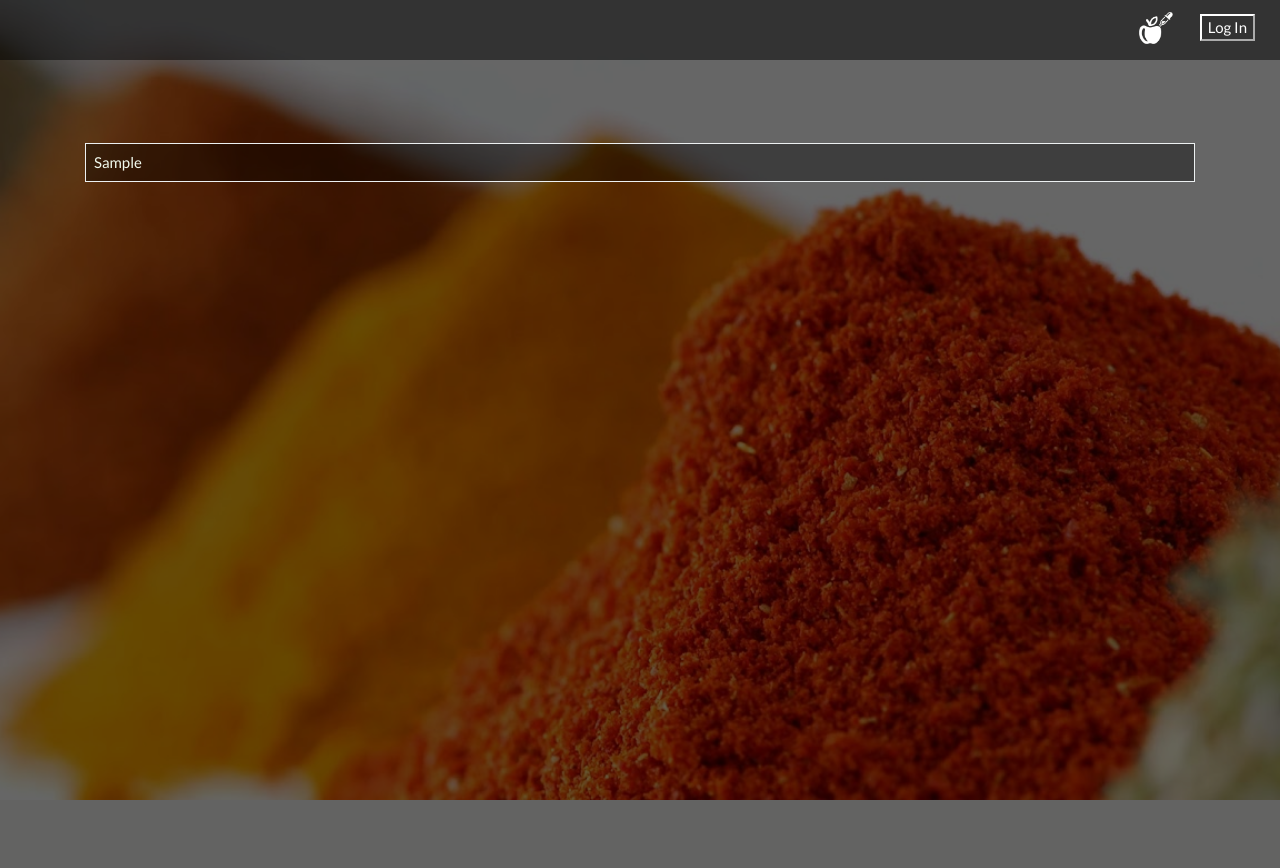
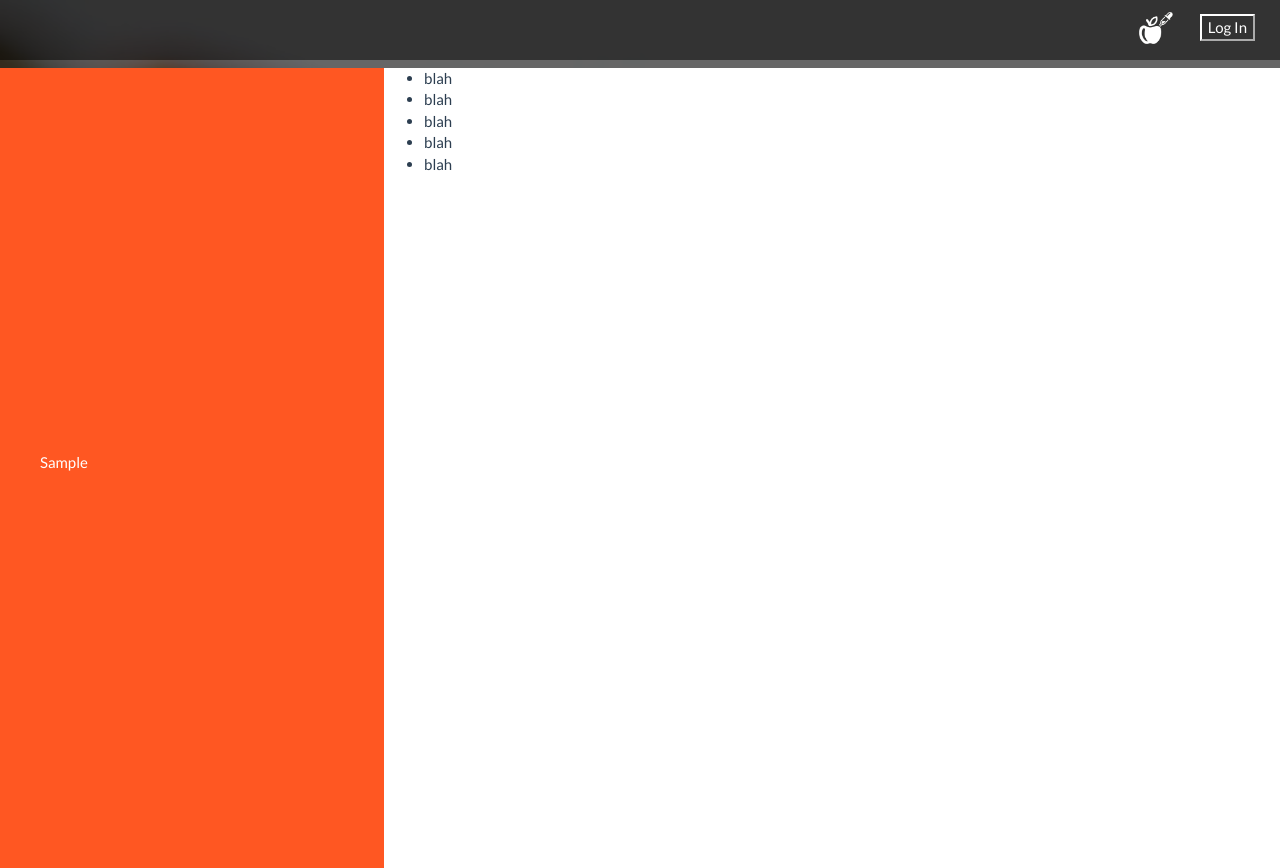
Before and after one commit to gkmarsella/Additives, a Flask app: template templates/results.html in a window 1280 px wide. Before the commit the page ends 800 px from the top, so only its background shows below. Run offline with Flask 2, Linux system fonts and the light colour scheme; the template is opened without the code that fills it: most values are stand-ins (such as "Sample title", 1, 10 or a date in 2020); some libraries are stand-ins or nearby versions.

Commit message:
rearranged results page to use columns instead of tables

```diff
--- a/static/style.css
+++ b/static/style.css
@@ -1,83 +1,43 @@
 body {
 	background-color: #ecf0f1;
+	height: 100%;
 }
 
-.foodimage {
-	display: none;
+/*Results Page*/
+
+#result-box {
+	display: flex;
 }
 
-.foodname:hover{
-	cursor: pointer;
+/*Products Column*/
+
+#products-box {
+	display: flex;
+	height: 100vh;
+	background-color: #ff5722;
+	color: white;
+	width: 30%;
+	margin-top: 5.3%;
 }
 
-.rows:hover {
-	color: #d4dbff;
-	cursor: pointer;
+#products {
+	list-style: none;
+	display: flex;
+	flex-direction: column;
+	justify-content: space-around;
 }
 
-.rows {
-	background-color: rgba(9, 13, 16, 0.47);
-	color: #F1FAEE;
+/*Ingredients Column*/
+
+#ingredient-box{
+	background-color: white;
+	height: 100vh;
+	width: 70%;
+	margin-top: 5.3%;
 }
 
-.brand-name-desc {
-	background-color: #2c3e50;
-	color: #ffffff;
-}
 
-a {
-	color: black;
-	-webkit-touch-callout: none; /* iOS Safari */
-	-webkit-user-select: none; /* Chrome/Safari/Opera */
-	-khtml-user-select: none; /* Konqueror */
-	-moz-user-select: none; /* Firefox */
-	-ms-user-select: none; /* Internet Explorer/Edge */
-	user-select: none; /* Non-prefixed version, currently
-	                  not supported by any browser */
-}
-
-td {
-	-webkit-touch-callout: none; /* iOS Safari */
-	-webkit-user-select: none; /* Chrome/Safari/Opera */
-	-khtml-user-select: none; /* Konqueror */
-	-moz-user-select: none; /* Firefox */
-	-ms-user-select: none; /* Internet Explorer/Edge */
-	user-select: none; /* Non-prefixed version, currently
-	                      not supported by any browser */
-}
-
-a:hover {
-	text-decoration: none;
-	color: black;
-}
-
-.brand {
-	width: 20%
-}
-
-.name {
-	width: 30%;
-}
-
-.decription {
-	width: 50%;
-}
-
-.rows {
-    background-color: rgba(0, 0, 0, 0.39);
-}
-
-.additives-hidden {
-	display: none;
-}
-
-.bimage {
-	width: 100%;
-}
-
-/*body {
-	background-color: #E7DEC0;
-}*/
+/*SEARCH*/
 
 .search-bar {
 	margin-top: 100px;
@@ -92,17 +52,6 @@ h3 {
 
 }
 
-
-/* for my additives table */
-
-.additives {
-    background-color: rgba(86, 52, 33, 0.62);
-    color: rgb(255, 255, 255);
-}
-
-
-
-
 #searchbar {
 	width: 70%;
 	margin-left: 15%;
@@ -112,10 +61,15 @@ h3 {
 	margin: 0 auto;
 }
 
+/*NAV*/
 .navbar-brand > img {
 	display: block;
 	height: 32px;
 	width: 34px;
+}
+
+#nav-elements {
+	float: right;
 }
 
 #bg {
@@ -153,11 +107,6 @@ h3 {
 	font-family: initial;
 }
 
-#description-box {
-	width: 60%;
-	padding-top: 4%;
-}
-
 #search-box {
 	padding-top: 8%;
 }
@@ -171,13 +120,8 @@ h3 {
      }
 }
 
-body {
-  padding-top: 10%;
-}
 
-#nav-elements {
-	float: right;
-}
+/*Landing Page*/
 
 .login-button {
 	color: white;
@@ -218,16 +162,6 @@ body {
 }
 
 
-/*TABLES*/
-
-#food-table {
-	width: 20%
-}
-
-.container {
-	width: inherit;
-}
-
 /*MODAL*/
 
 .login-btn{
--- a/templates/base.html
+++ b/templates/base.html
@@ -25,7 +25,7 @@
 		</div>
 	</nav>
 
-	<div class="container">
+	<div>
 		{% block content %}
 		{% endblock %}
 	</div>
--- a/templates/results.html
+++ b/templates/results.html
@@ -5,44 +5,30 @@
     <img src="{{url_for('static', filename='images/pile.jpg')}}">
   </div>
 
-<div class="panel-body">
-  		<table class="table table-bordered sortable" data-sid="{{sid}}">
-  		<thead>
-  		<script type="text/javascript" src="/path/to/jquery-latest.js"></script>
-  		<script type="text/javascript" src="/path/to/jquery.tablesorter.js"></script>
-  			<tr class="brand-name-desc"></tr>
-		</thead>
+
+<div id="result-box">
+	<!-- Product Display -->
+	<div id="products-box">
+		<ul id="products">
 			{% for s in product_obj %}
-				<tr class="rows" style="width: inherit">
-					<td class="brand-name">
-						{{s[:-18]}}
-					</td>
-				</tr>
+			<li>
+				{{s[:-18]}}
+			</li>
+			{% endfor %}
+		</ul>
+	</div>
 
-
-				<tr class="additives additives-hidden" id="{{s[-12:]}}">
-					<td>
-						<div class="container">
-							<div class="row">
-								<div class="col-xs-6">
-									{{product_obj[s]}}
-								</div>
-						      	<div class="col-xs-6">
-						      		<ul>
-									{% for i in additive_list %}
-										{% if i.upper() in product_obj[s] %}
-						      			<li>{{i}}</li>
-							      		{% endif %}
-							      	{% endfor %}
-						      		</ul>
-						      	</div>
-						    </div>
-						</div>
-					</td>
-				</tr>
-			{% endfor %}
-		</table>
+	<!-- Ingredient Display -->
+	<div id="ingredient-box">
+		<ul>
+			<li>blah</li>
+			<li>blah</li>
+			<li>blah</li>
+			<li>blah</li>
+			<li>blah</li>
+		</ul>
 	</div>
+</div>
 
 
 
```
